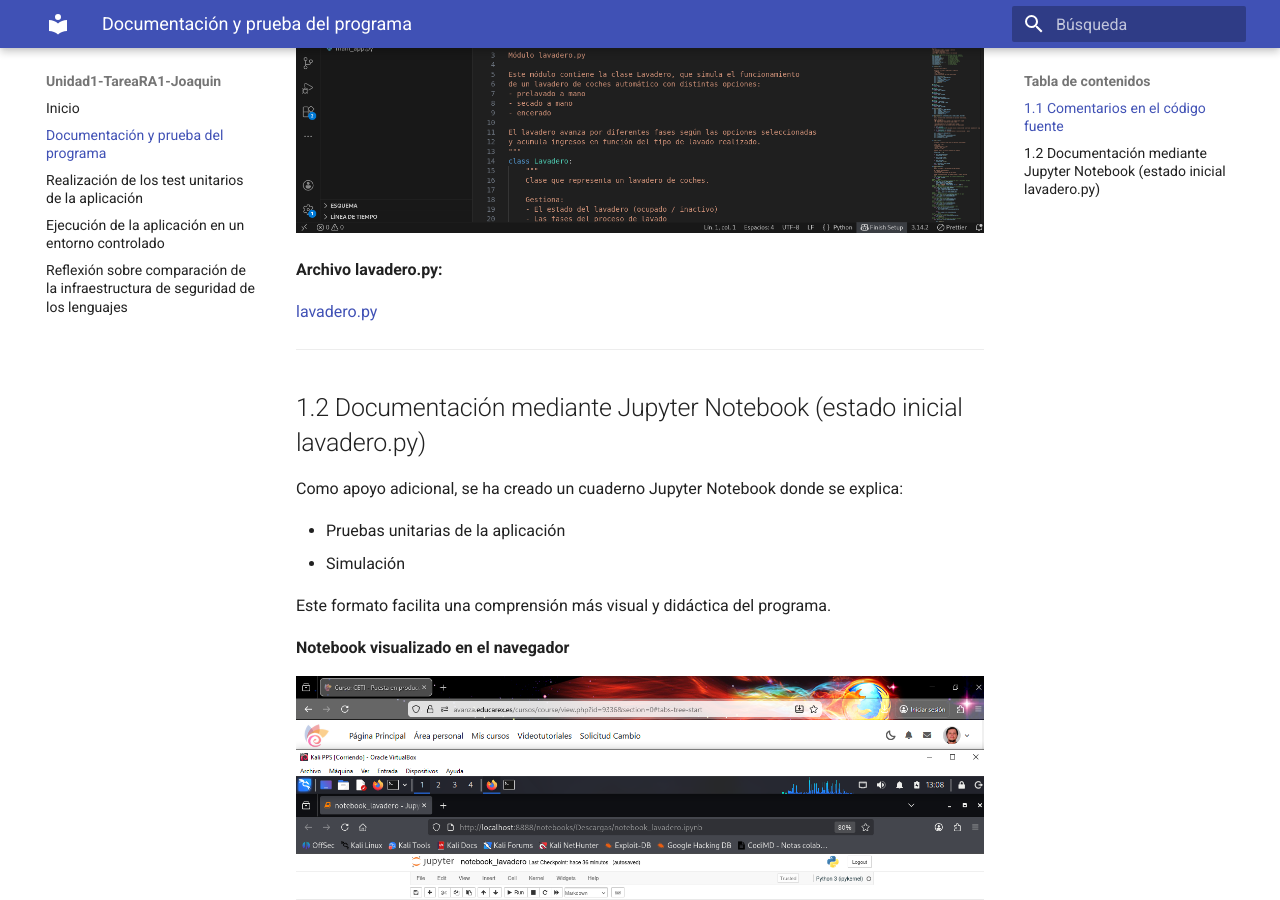
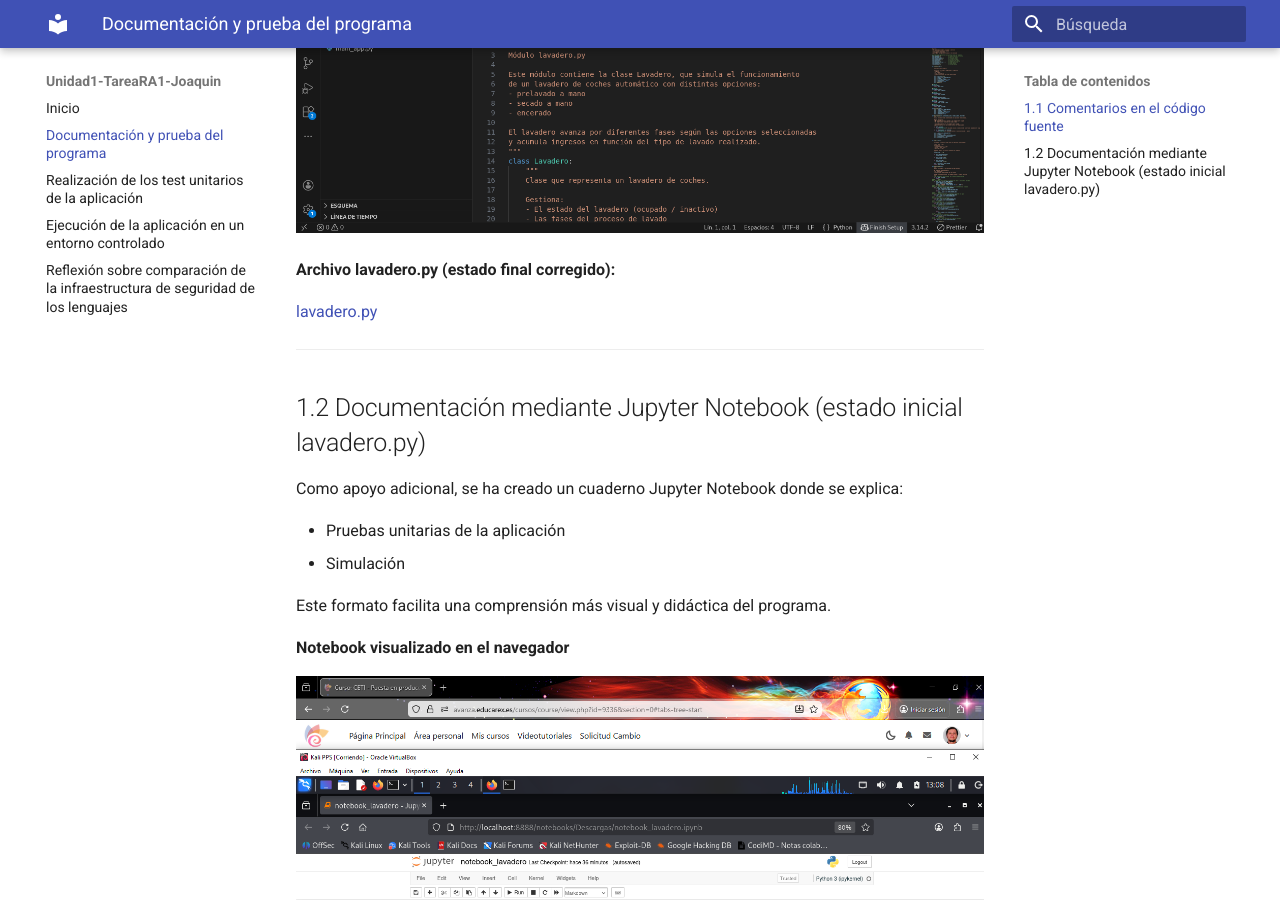
Before and after one commit to JBLeopard/Unidad1-TareaRA1-Joaquin, an MkDocs documentation site: the page built from docs/documentacion.md, in a window 1280 px wide and 900 px high, scrolled down 926 px. Built offline with MkDocs 1.6.1 and Material for MkDocs 9.7.7, drawn with Linux system fonts in a browser that asks for light colours.

Commit message:
Update documentacion.md

```diff
--- a/docs/documentacion.md
+++ b/docs/documentacion.md
@@ -22,7 +22,7 @@ Estos comentarios permiten comprender el funcionamiento interno del programa sin
 
 ![Comentarios en lavadero.py](./imagenes/comentarios.png)
 
-**Archivo lavadero.py:**
+**Archivo lavadero.py (estado final corregido):**
 
 [lavadero.py](https://github.com/JBLeopard/Unidad1-TareaRA1-Joaquin/blob/main/src/lavadero.py)
 
```
